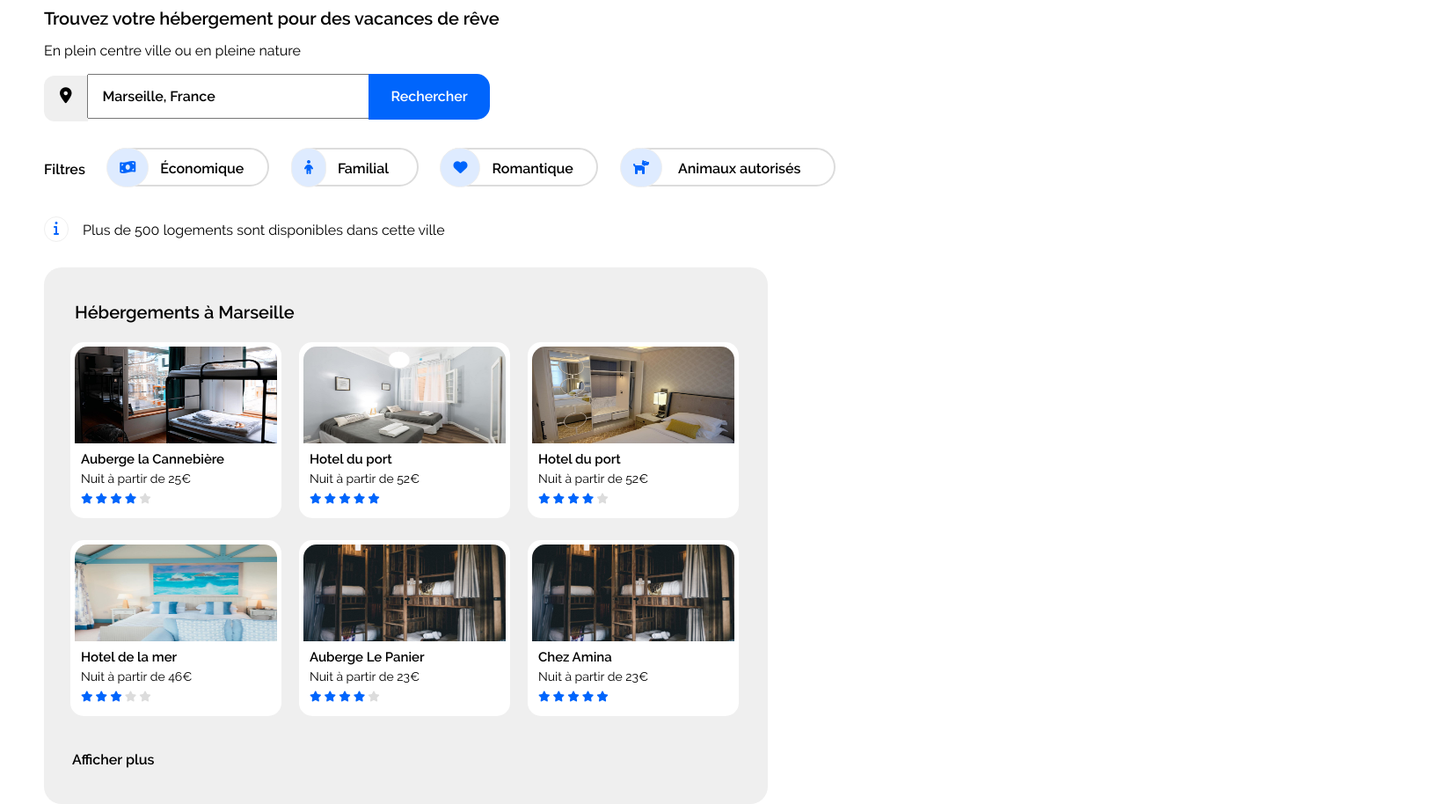
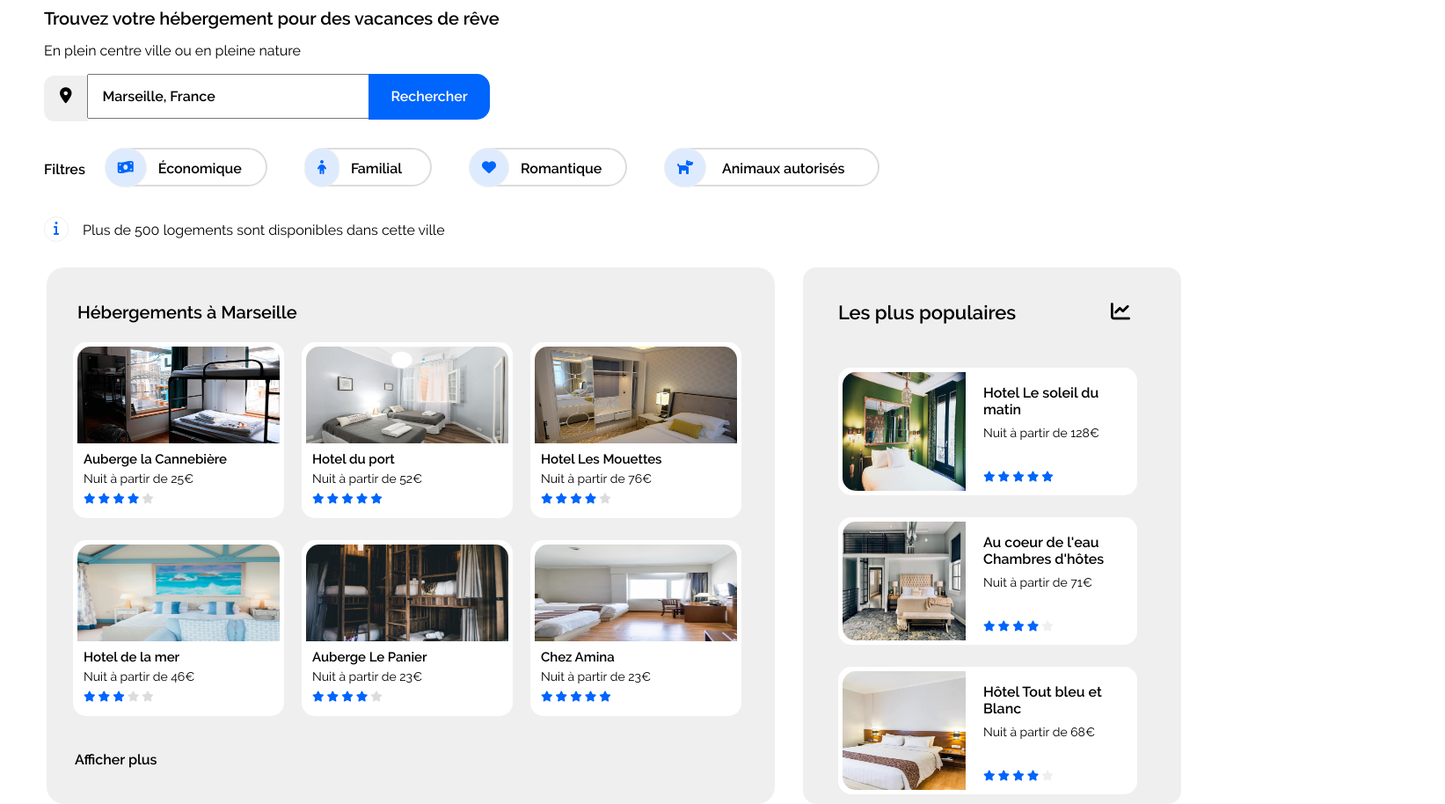
Before and after one commit to nissrr/Booki, a plain HTML site: page index.html in a window 1280 px wide. Shown: the part 92-1006 px from the top of the page at 88% size, 1643 px wide, since content can reach past the window. Drawn offline with Linux system fonts and the light colour scheme.

Commit message:
ajout rubrique les plus populaires

```diff
--- a/css/style.css
+++ b/css/style.css
@@ -3,7 +3,7 @@
 @font-face {
     font-family: 'ralewayregular';
     src: url('polices/raleway/raleway-regular-webfont.woff2') format('woff2'),
-         url('polices/raleway/raleway-regular-webfont.woff') format('woff');
+        url('polices/raleway/raleway-regular-webfont.woff') format('woff');
     font-weight: normal;
     font-style: normal;
 
@@ -11,7 +11,7 @@
 @font-face {
     font-family: 'ralewaysemibold';
     src: url('polices/ralewaysemibold/raleway-semibold-webfont.woff2') format('woff2'),
-         url('polices/ralewaysemibold/raleway-semibold-webfont.woff') format('woff');
+        url('polices/ralewaysemibold/raleway-semibold-webfont.woff') format('woff');
     font-weight: normal;
     font-style: normal;
 
@@ -57,16 +57,16 @@ header a
 .hb
 {
 
-    padding-left: 90%;
+    padding-left: 930px;
     padding-top: 3.5%;
 
 }
 
 header a:hover
 {
-    border-top: 1px solid;
+    border-top: 2px solid;
     color: #0065FC;
-    padding-top: 45px;
+    padding-top: 44px;
 
 
 }
@@ -139,6 +139,8 @@ section h1
     padding-top: 30px;
     position: relative;
     font-family: 'ralewaysemibold';
+    margin-right: -50px;
+
 
 }
 
@@ -168,6 +170,7 @@ section h1
     width: 160px;
     height: 40px;
     padding-left: 20px;
+    margin-left: -20px;
 }
 
 #eco_icon
@@ -203,6 +206,8 @@ section h1
     width: 120px;
     height: 40px;
     padding-left: 20px;
+
+
 
 }
 
@@ -338,16 +343,19 @@ section h1
 
 /* SECTION 2 */
 
-
+.sect2
+{
+    display: flex;
+}
 
 .Hebergements
 {
 
     background-color: #EFEFEF;
-    width: 63.5%;
+    width: 97%;
     height: 610px;
     border-radius: 20px;
-    margin-left: 50px;
+    margin-left: 53px;
     padding-left: 10px;
 }
 
@@ -679,3 +687,188 @@ section h1
     padding-left: 22px;
     padding-top: 25px;
 }
+
+/* LES PLUS POPULAIRES */
+
+.lpp
+{
+    background-color: #EFEFEF;
+    margin-left: 70px;
+    width: 600px;
+    height: 610px;
+    margin-top: 17px;
+    border-radius: 15px;
+    display: flex;
+    flex-direction: column;
+    padding-right: 50px;
+
+}
+
+.titreaside
+{
+    font-family: 'ralewaysemibold';
+    padding-left: 40px;
+    padding-top: 17px;
+    font-size: 22px;
+    margin-bottom: -20px;
+
+}
+
+#asidelogo
+{
+    position: relative;
+    bottom: 28px;
+    left: 350px;
+    font-size: 22px;
+}
+
+/* HOTEL LE SOLEIL DU MATIN */
+
+.lesoleil
+{
+    border: 5px solid white;
+    width: 330px;
+    height: 135px;
+    background-color: white;
+    border-radius: 15px;
+    margin-left: 40px;
+    margin-top: 25px;
+}
+
+#titresoleil
+{
+    position: relative;
+    font-family: 'ralewaysemibold';
+    bottom: 140px;
+    font-size: 16px;
+    left: 160px;
+}
+
+#prixnuitsoleil
+{
+    font-size: 14px;
+    position: relative;
+    bottom: 147px;
+    left: 160px;
+    font-size: 'ralewayregular';
+}
+.lesoleil img
+{
+    width: 140px;
+    height: 135px;
+    border-top-left-radius: 15px;
+    border-bottom-left-radius: 15px;
+}
+
+.notesoleil
+{
+    color: #0065FC;
+    position: relative;
+    bottom: 125px;
+    font-size: 12px;
+    left: 160px;
+}
+
+/* HOTEL AU COEUR DE L'EAU */
+
+.eau
+{
+    border: 5px solid white;
+    width: 330px;
+    height: 135px;
+    background-color: white;
+    border-radius: 15px;
+    margin-left: 40px;
+    margin-top: 25px;
+}
+
+#titreeau
+{
+    position: relative;
+    font-family: 'ralewaysemibold';
+    bottom: 140px;
+    font-size: 16px;
+    left: 160px;
+}
+
+#prixnuiteau
+{
+    font-size: 14px;
+    position: relative;
+    bottom: 147px;
+    left: 160px;
+    font-size: 'ralewayregular';
+}
+.eau img
+{
+    width: 140px;
+    height: 135px;
+    border-top-left-radius: 15px;
+    border-bottom-left-radius: 15px;
+}
+
+.noteeau
+{
+    color: #0065FC;
+    position: relative;
+    bottom: 125px;
+    font-size: 12px;
+    left: 160px;
+}
+
+#noteeau1
+{
+    color: #EFEFEF;
+}
+
+/* HOTEL BLEU ET BLANC */
+
+.toutbleu
+{
+    border: 5px solid white;
+    width: 330px;
+    height: 135px;
+    background-color: white;
+    border-radius: 15px;
+    margin-left: 40px;
+    margin-top: 25px;
+}
+
+#titretoutbleu
+{
+    position: relative;
+    font-family: 'ralewaysemibold';
+    bottom: 140px;
+    font-size: 16px;
+    left: 160px;
+}
+
+#prixnuittoutbleu
+{
+    font-size: 14px;
+    position: relative;
+    bottom: 147px;
+    left: 160px;
+    font-size: 'ralewayregular';
+}
+.toutbleu img
+{
+    width: 140px;
+    height: 135px;
+    border-top-left-radius: 15px;
+    border-bottom-left-radius: 15px;
+}
+
+.notetoutbleu
+{
+    color: #0065FC;
+    position: relative;
+    bottom: 125px;
+    font-size: 12px;
+    left: 160px;
+}
+
+#notetoutbleu1
+{
+    color: #EFEFEF;
+}
--- a/index.html
+++ b/index.html
@@ -66,7 +66,7 @@
             </div>
 </section>
 
-    <section>
+    <section class="sect2">
         <article>
 
             <div class="Hebergements">
@@ -102,8 +102,8 @@
 
                     <div class="lesmouettes">
                         <img src="images/hebergements/3_medium/reisetopia-B8WIgxA_PFU-unsplash.jpg" alt="Les mouettes">
-                        <p id="titremouettes">Hotel du port</p>
-                        <p id="prixnuitmouettes">Nuit à partir de 52€</p>
+                        <p id="titremouettes">Hotel Les Mouettes</p>
+                        <p id="prixnuitmouettes">Nuit à partir de 76€</p>
                         <div class="notemouettes">
                             <i class="fa-solid fa-star"></i>
                             <i class="fa-solid fa-star"></i>
@@ -143,7 +143,7 @@
                 </div>
 
                 <div class="chezamina">
-                    <img src="images/hebergements/3_medium/nicate-lee-kT-ZyaiwBe0-unsplash.jpg" alt="Les mouettes">
+                    <img src="images/hebergements/3_medium/febrian-zakaria-M6S1WvfW68A-unsplash.jpg" alt="Les mouettes">
                     <p id="titreamina">Chez Amina</p>
                     <p id="prixnuitamina">Nuit à partir de 23€</p>
                     <div class="noteamina">
@@ -160,6 +160,52 @@
 
         </div>
         </article>
+
+        <aside class="lpp">
+            <div class="titreaside"><p>Les plus populaires</p></div><i id="asidelogo" class="fa-solid fa-chart-line"></i>
+
+
+            <div class="lesoleil">
+                <img src="images/hebergements/4_small/emile-guillemot-Bj_rcSC5XfE-unsplash.jpg" alt="Les mouettes">
+                <p id="titresoleil">Hotel Le soleil du </br> matin</p>
+                <p id="prixnuitsoleil">Nuit à partir de 128€</p>
+                <div class="notesoleil">
+                    <i class="fa-solid fa-star"></i>
+                    <i class="fa-solid fa-star"></i>
+                    <i class="fa-solid fa-star"></i>
+                    <i class="fa-solid fa-star"></i>
+                    <i class="fa-solid fa-star"></i>
+                </div>
+            </div>
+
+            <div class="eau">
+                <img src="images/hebergements/4_small/aw-creative-VGs8z60yT2c-unsplash.jpg" alt="Les mouettes">
+                <p id="titreeau">Au coeur de l'eau </br> Chambres d'hôtes </p>
+                <p id="prixnuiteau">Nuit à partir de 71€</p>
+                <div class="noteeau">
+                    <i class="fa-solid fa-star"></i>
+                    <i class="fa-solid fa-star"></i>
+                    <i class="fa-solid fa-star"></i>
+                    <i class="fa-solid fa-star"></i>
+                    <i id="noteeau1" class="fa-solid fa-star"></i>
+                </div>
+            </div>
+
+            <div class="toutbleu">
+                <img src="images/hebergements/4_small/febrian-zakaria-sjvU0THccQA-unsplash.jpg" alt="Les mouettes">
+                <p id="titretoutbleu">Hôtel Tout bleu et </br> Blanc </p>
+                <p id="prixnuittoutbleu">Nuit à partir de 68€</p>
+                <div class="notetoutbleu">
+                    <i class="fa-solid fa-star"></i>
+                    <i class="fa-solid fa-star"></i>
+                    <i class="fa-solid fa-star"></i>
+                    <i class="fa-solid fa-star"></i>
+                    <i id="notetoutbleu1" class="fa-solid fa-star"></i>
+                </div>
+            </div>
+
+
+        </aside>
 
 
 
```
